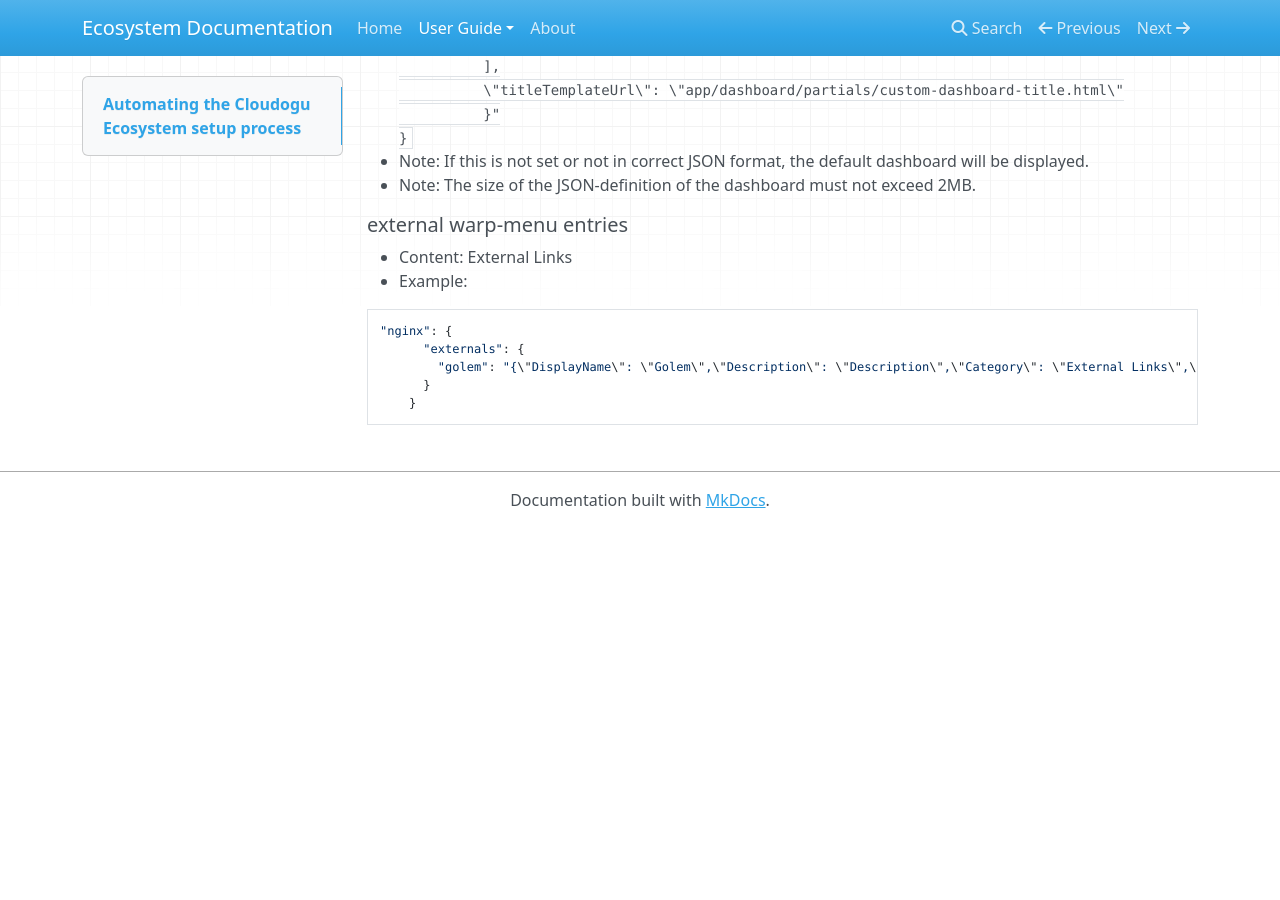
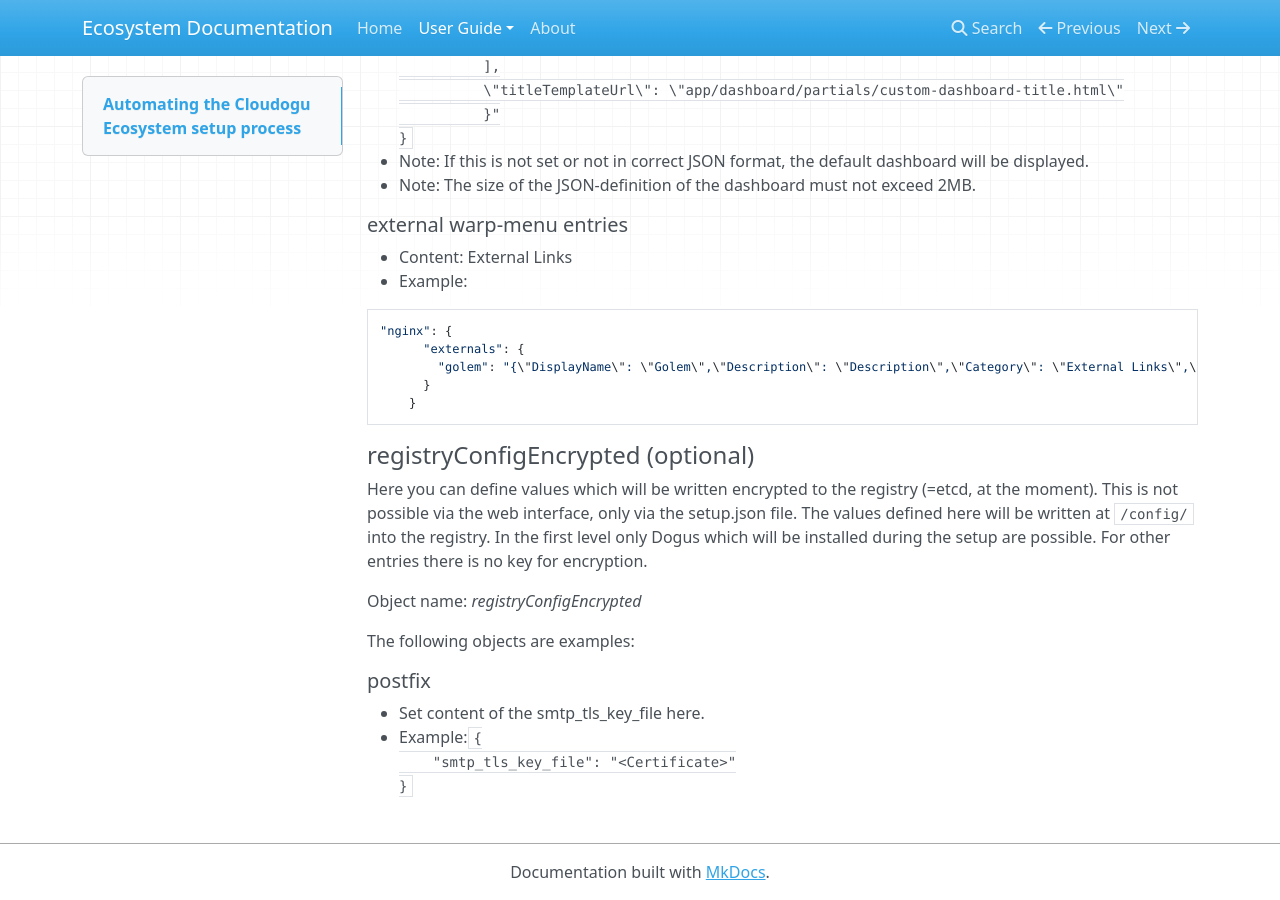
Before and after one commit to cloudogu/ecosystem, an MkDocs documentation site: the page built from docs/docs/user-guide/setup-json.md, in a window 1280 px wide and 900 px high, scrolled down 9573 px. Built offline with MkDocs 1.6.1, drawn with Linux system fonts in a browser that asks for light colours; nearby versions of some CDN libraries; old or Windows-style settings are respelled for this version of MkDocs; before the commit the page ends 10101 px from its top, so only the background shows below that.

Commit message:
Update setup-json.md

`````diff
--- a/docs/docs/user-guide/setup-json.md
+++ b/docs/docs/user-guide/setup-json.md
@@ -404,3 +404,16 @@ The following objects are examples:
       }
     }
 ````
+#### registryConfigEncrypted (optional)
+Here you can define values which will be written encrypted to the registry (=etcd, at the moment). This is not possible via the web interface, only via the setup.json file. The values defined here will be written at ``/config/`` into the registry.
+In the first level only Dogus which will be installed during the setup are possible. For other entries there is no key for encryption.
+
+Object name: _registryConfigEncrypted_
+
+The following objects are examples:
+
+##### postfix
+* Set content of the smtp_tls_key_file here.
+* Example:``{
+    "smtp_tls_key_file": "<Certificate>"
+}``
`````
